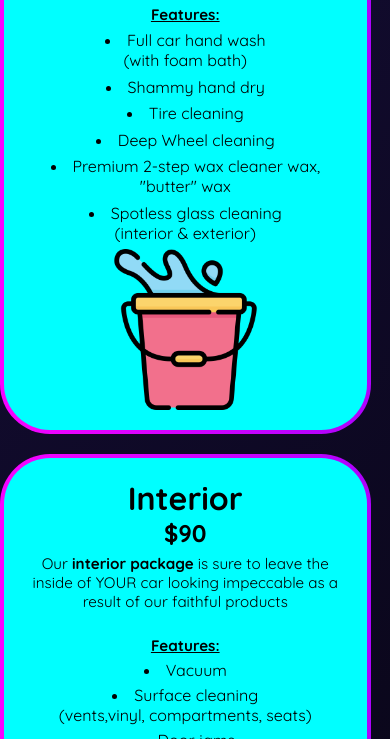
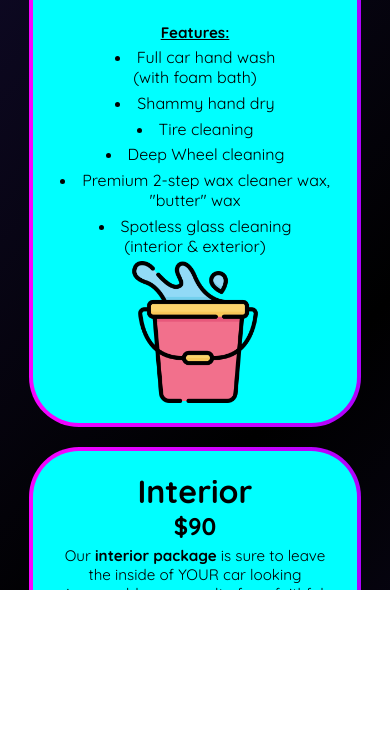
Before and after one commit to PeytonN2304/thewhole9, a plain HTML site: page pricing.html in a window 390 px wide. Shown: the part 254-993 px from the top of the page. After the commit the page ends 844 px from the top, so only its background shows below. Drawn offline with Linux system fonts and the light colour scheme.

Commit message:
Update style.css

```diff
--- a/style.css
+++ b/style.css
@@ -8,6 +8,8 @@ body {
   padding: 0px;
   background-size: 400% 400%;
   font-family: "Quicksand", sans-serif;
+  height: 100%;
+  overflow-x: hidden;
 }
 
 * {
@@ -166,7 +168,7 @@ ul a:hover {
       linear-gradient(to right, #f703ff, #ae02fd) border-box;
     border-radius: 50em;
     border: 4px solid transparent;
-    width: 95%;
+    width: 85%;
     height: auto;
     border-radius: 50px;
     display: block;
@@ -177,6 +179,7 @@ ul a:hover {
     margin-bottom: 5%;
     position: relative;
     text-align: center;
+    margin: 5% auto;
   }
 
   .exterior img {
```
